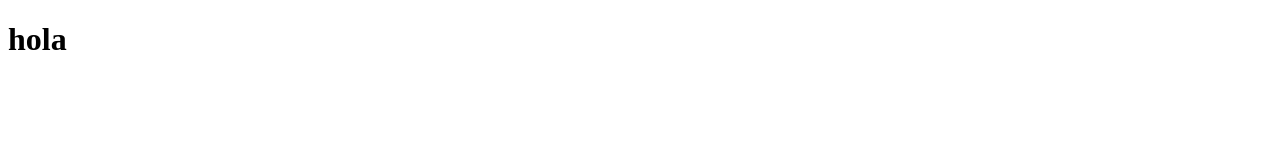
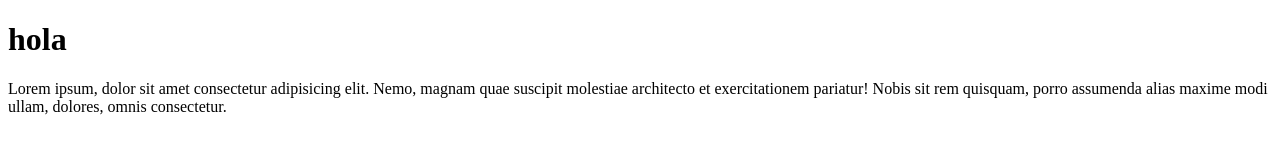
Before and after one commit to jostin987456321/proyecto1, a plain HTML site: page index.html in a window 1280 px wide. Drawn offline with Linux system fonts and the light colour scheme.

Commit message:
poniendo texto

```diff
--- a/index.html
+++ b/index.html
@@ -8,5 +8,6 @@
 </head>
 <body>
     <h1>hola</h1>
+    <p>Lorem ipsum, dolor sit amet consectetur adipisicing elit. Nemo, magnam quae suscipit molestiae architecto et exercitationem pariatur! Nobis sit rem quisquam, porro assumenda alias maxime modi ullam, dolores, omnis consectetur.</p>
 </body>
 </html>
```
